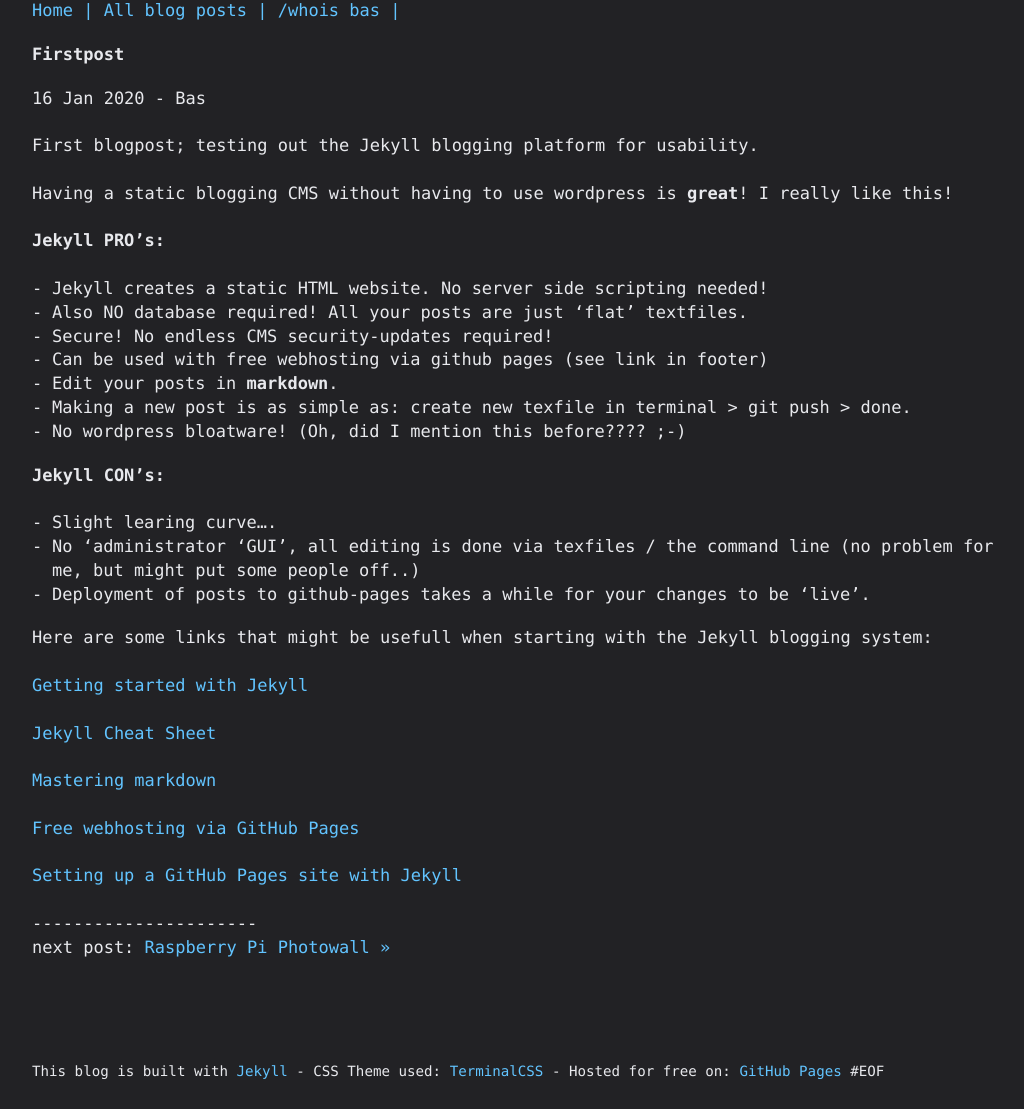
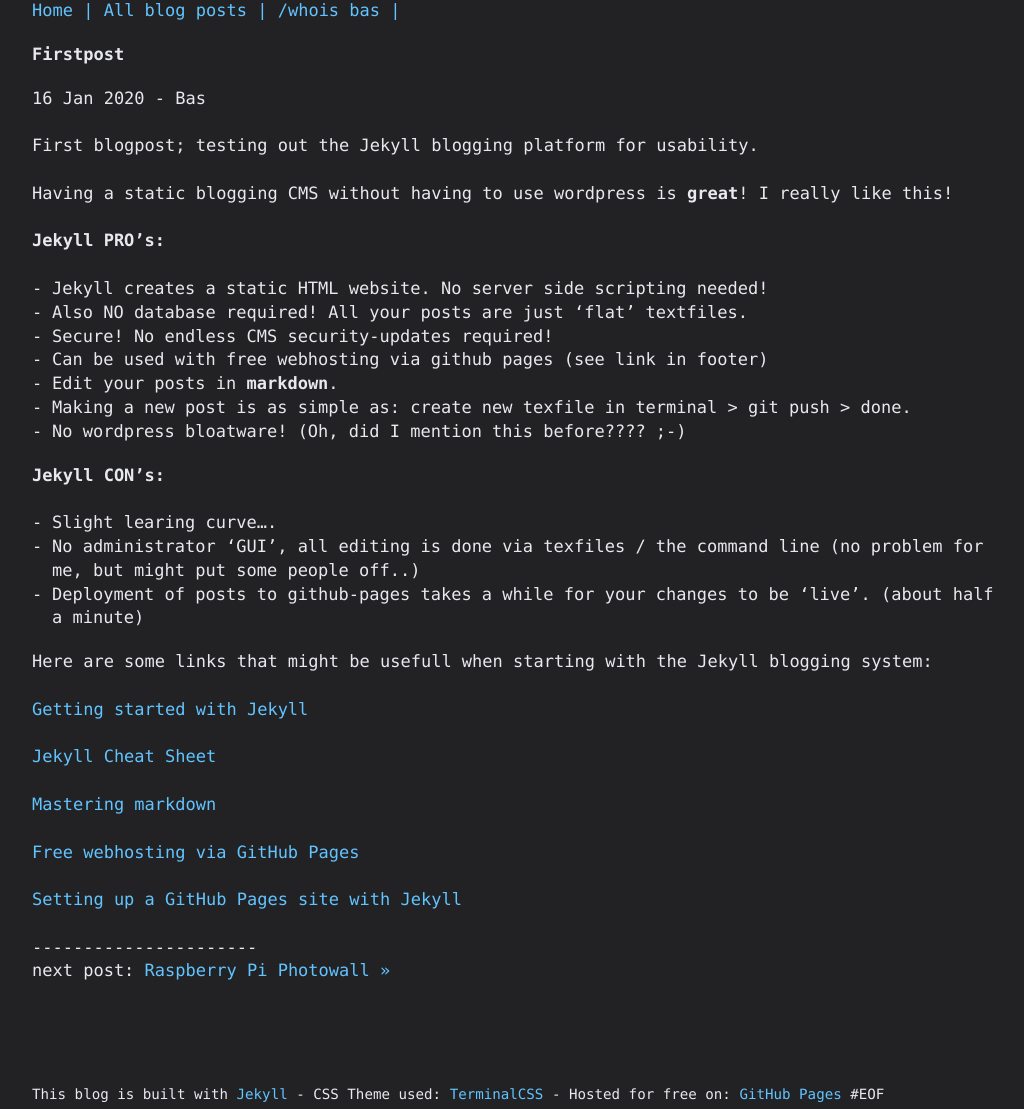
Before and after one commit to basdds/basdds.github.io, a Jekyll site: the page built from _posts/2020-01-16-firstpost.md, in a window 1280 px wide. Shown: the whole page, without its empty margins (118-1142 px from the left). Built offline with Jekyll 4.4.1, drawn with Linux system fonts in a browser that asks for light colours; before the commit the page ends 1085 px from its top, so only the background shows below that.

Commit message:
site update

```diff
--- a/_posts/2020-01-16-firstpost.md
+++ b/_posts/2020-01-16-firstpost.md
@@ -19,8 +19,8 @@
 ## Jekyll CON's:
 
 * Slight learing curve....
-* No 'administrator 'GUI', all editing is done via texfiles / the command line (no problem for me, but might put some people off..)
-* Deployment of posts to github-pages takes a while for your changes to be 'live'.
+* No administrator 'GUI', all editing is done via texfiles / the command line (no problem for me, but might put some people off..)
+* Deployment of posts to github-pages takes a while for your changes to be 'live'. (about half a minute)
 
 Here are some links that might be usefull when starting with the Jekyll blogging system:
 
```
Also changed, not shown: 1 other file.
